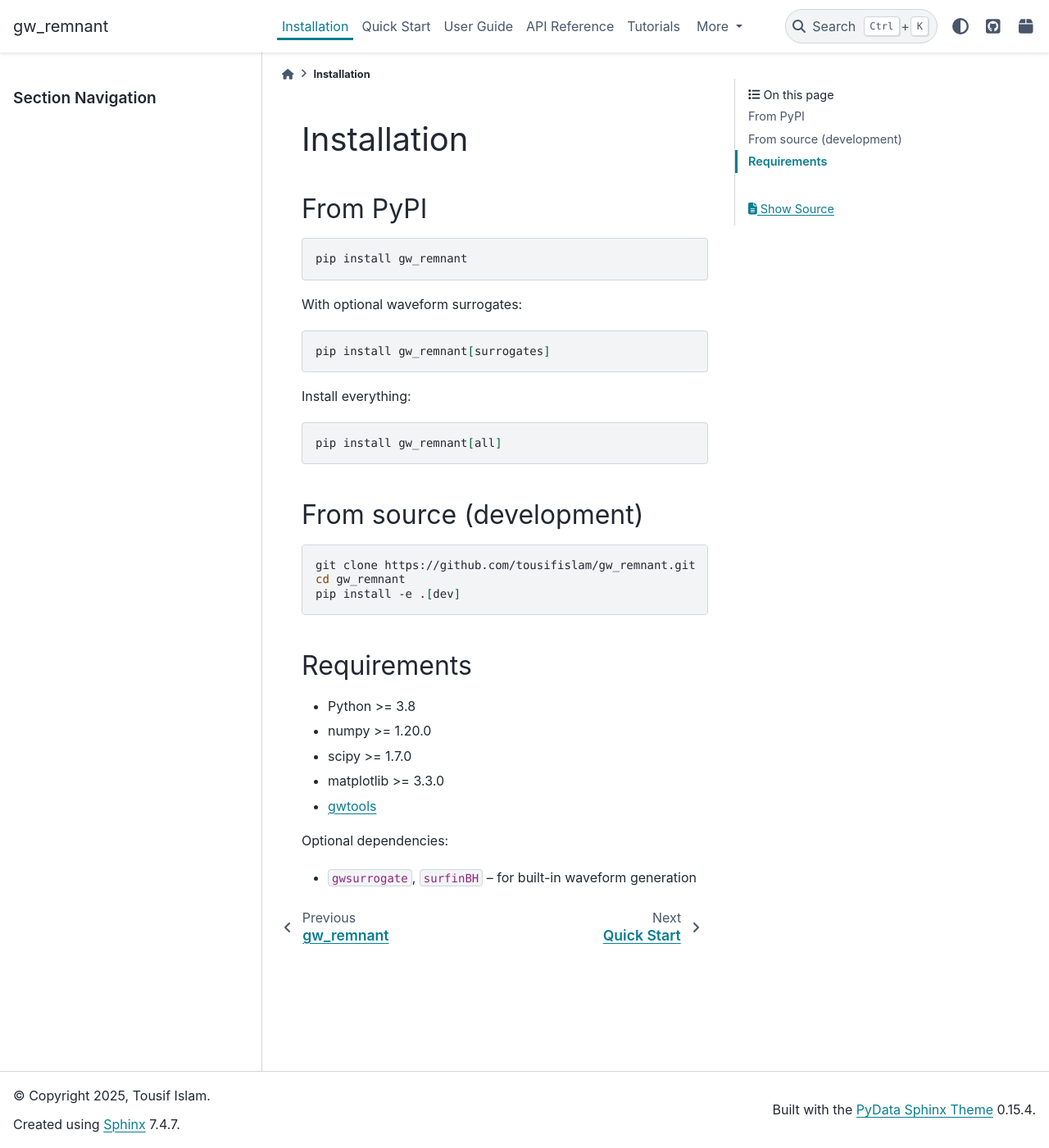
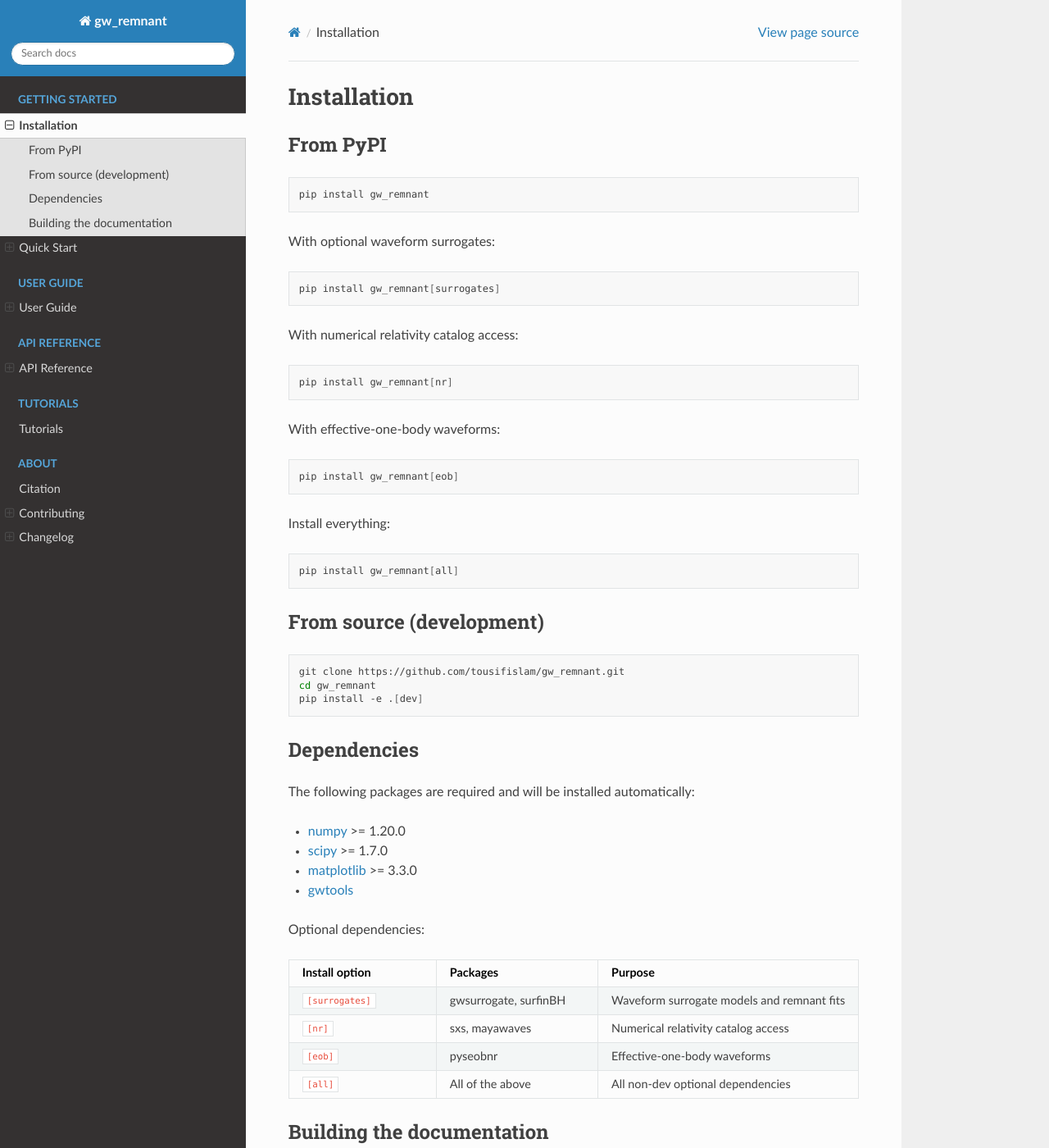
Before and after one commit to tousifislam/gw_remnant, a Sphinx documentation site: the page built from docs/installation.rst, in a window 1280 px wide and 1400 px high. Shown: the whole window at 82% size. Built offline with Sphinx 7.4.7 and the Read the Docs theme 3.1.0, drawn with Linux system fonts in a browser that asks for light colours; some of the changed text lies outside the part shown.

Commit message:
Update documentation with logo, tutorials 1-7, and RTD theme
Add logo to index page, replace old example notebook symlinks with
tutorials 1-7, switch from pydata-sphinx-theme to sphinx_rtd_theme,
add contributing page, update installation with eob/nr dependencies,
and update changelog with v0.4.0 entries.

```diff
--- a/docs/conf.py
+++ b/docs/conf.py
@@ -77,23 +77,15 @@ intersphinx_mapping = {
 
 # -- HTML output options -----------------------------------------------------
 
-html_theme = "pydata_sphinx_theme"
+html_theme = "sphinx_rtd_theme"
 
 html_theme_options = {
-    "github_url": "https://github.com/tousifislam/gw_remnant",
-    "icon_links": [
-        {
-            "name": "PyPI",
-            "url": "https://pypi.org/project/gw-remnant/",
-            "icon": "fa-solid fa-box",
-        },
-    ],
-    "show_toc_level": 2,
-    "navigation_with_keys": False,
+    "navigation_depth": 4,
+    "collapse_navigation": False,
+    "sticky_navigation": True,
 }
 
 html_static_path = ["_static"]
-html_css_files = ["custom.css"]
 html_title = "gw_remnant"
 
 # -- Inheritance diagram options ---------------------------------------------
--- a/docs/index.rst
+++ b/docs/index.rst
@@ -1,5 +1,9 @@
 gw_remnant
 ==========
+
+.. image:: ../logo.png
+   :align: center
+   :width: 400px
 
 **Remnant black hole properties from gravitational waveforms**
 
@@ -50,6 +54,7 @@ quantities and reports the final remnant properties.
    :caption: About
 
    citation
+   contributing
    changelog
 
 Indices and tables
--- a/docs/installation.rst
+++ b/docs/installation.rst
@@ -14,6 +14,18 @@ With optional waveform surrogates:
 
    pip install gw_remnant[surrogates]
 
+With numerical relativity catalog access:
+
+.. code-block:: bash
+
+   pip install gw_remnant[nr]
+
+With effective-one-body waveforms:
+
+.. code-block:: bash
+
+   pip install gw_remnant[eob]
+
 Install everything:
 
 .. code-block:: bash
@@ -29,15 +41,47 @@ From source (development)
    cd gw_remnant
    pip install -e .[dev]
 
-Requirements
+Dependencies
 ------------
 
-- Python >= 3.8
-- numpy >= 1.20.0
-- scipy >= 1.7.0
-- matplotlib >= 3.3.0
-- `gwtools <https://pypi.org/project/gwtools/>`_
+The following packages are required and will be installed automatically:
+
+* `numpy <https://numpy.org/>`_ >= 1.20.0
+* `scipy <https://scipy.org/>`_ >= 1.7.0
+* `matplotlib <https://matplotlib.org/>`_ >= 3.3.0
+* `gwtools <https://pypi.org/project/gwtools/>`_
 
 Optional dependencies:
 
-- ``gwsurrogate``, ``surfinBH`` -- for built-in waveform generation
+.. list-table::
+   :header-rows: 1
+   :widths: 30 30 40
+
+   * - Install option
+     - Packages
+     - Purpose
+   * - ``[surrogates]``
+     - gwsurrogate, surfinBH
+     - Waveform surrogate models and remnant fits
+   * - ``[nr]``
+     - sxs, mayawaves
+     - Numerical relativity catalog access
+   * - ``[eob]``
+     - pyseobnr
+     - Effective-one-body waveforms
+   * - ``[all]``
+     - All of the above
+     - All non-dev optional dependencies
+
+Building the documentation
+--------------------------
+
+To build the documentation locally:
+
+.. code-block:: bash
+
+   pip install gw_remnant[docs]
+   cd docs
+   make html
+
+The built documentation will be in ``docs/_build/html/``.
--- a/pyproject.toml
+++ b/pyproject.toml
@@ -51,7 +51,7 @@ nr = ["sxs", "mayawaves"]
 eob = ["pyseobnr"]
 all = ["gwsurrogate", "surfinBH", "sxs", "mayawaves", "pyseobnr"]
 dev = ["pytest>=6.0", "pytest-cov", "black", "flake8", "ipython", "jupyter"]
-docs = ["sphinx>=7.0", "pydata-sphinx-theme>=0.15", "sphinx-autodoc-typehints>=1.24", "nbsphinx>=0.9", "pandoc", "ipykernel"]
+docs = ["sphinx>=7.0", "sphinx-rtd-theme", "sphinx-autodoc-typehints>=1.24", "nbsphinx>=0.9", "pandoc", "ipykernel"]
 
 [project.urls]
 Homepage = "https://github.com/tousifislam/gw_remnant"
```
Also changed, not shown: docs/changelog.rst (+16 -0 lines), docs/contributing.rst (added, +55 -0 lines), docs/tutorials/index.rst (+9 -3 lines), docs/tutorials/1_remnant_from_default_waveform.ipynb (added), docs/tutorials/2_remnant_from_NRSur7dq4_waveforms.ipynb (added), docs/tutorials/3_remnant_from_NRHybSur3dq8_waveforms.ipynb (added), docs/tutorials/4_remnant_from_sxs_quasicircular_simulations.ipynb (added), docs/tutorials/5_remnant_from_sxs_eccentric_simulations.ipynb (added), docs/tutorials/6_remnant_from_maya_catalog_waveforms.ipynb (added), docs/tutorials/7_remnant_from_pyseobnr_waveforms.ipynb (added), docs/tutorials/example_with_customized_waveform.ipynb (deleted), docs/tutorials/example_with_default_waveforms.ipynb (deleted).
